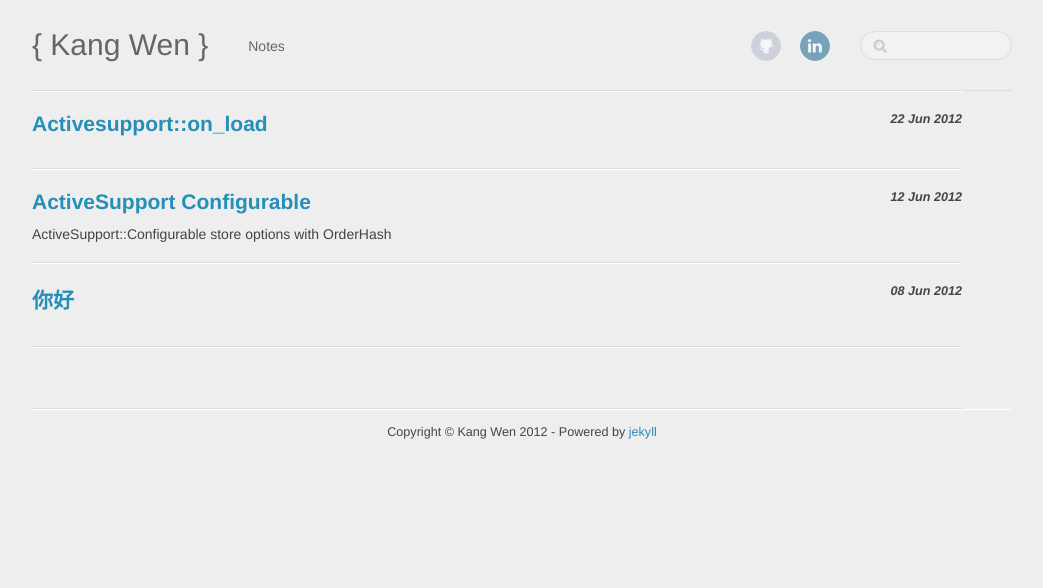
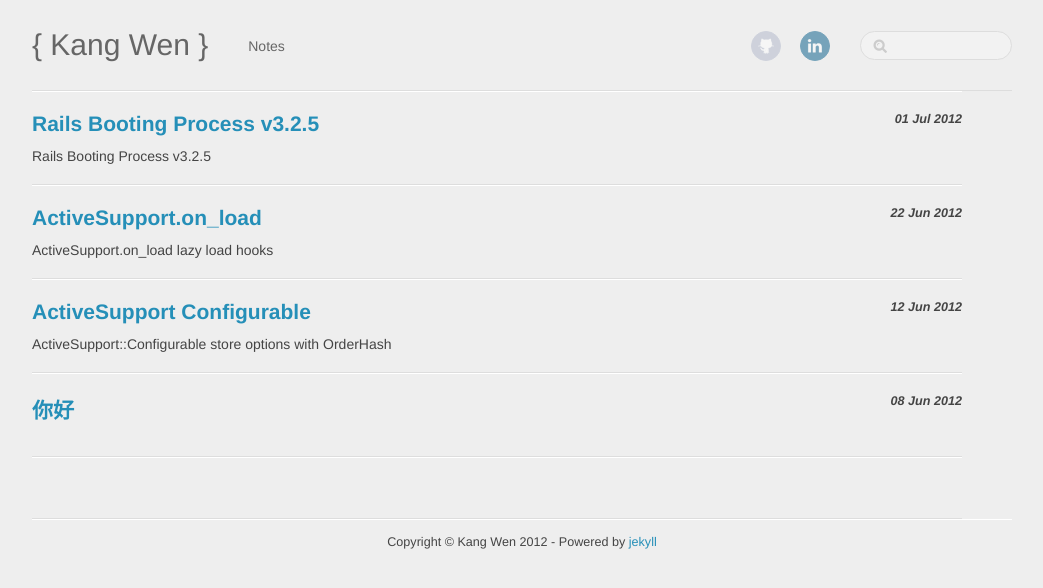
Before and after one commit to wkang/wkang.github.io, a Jekyll site: the page built from index.html, in a window 1280 px wide. Shown: the top 588 px of the page, without its empty margins (118-1161 px from the left). Built offline with Jekyll 4.4.1, drawn with Linux system fonts in a browser that asks for light colours; nearby versions of some CDN libraries; the list of posts is cut into pages by our own code; some of the changed lines change nothing that is shown.

Commit message:
add posts 07-01

```diff
--- a/_posts/2012/2012-06-22-activesupport::on_load.markdown
+++ b/_posts/2012/2012-06-22-activesupport::on_load.markdown
@@ -1,4 +1,3 @@
-
 ---
 title: ActiveSupport.on_load
 date: 2012-06-22
--- /dev/null
+++ b/_posts/2012/2012-07-01-rails-booting-process.markdown
@@ -0,0 +1,327 @@
+---
+title:  Rails Booting Process v3.2.5
+date: 2012-07-01
+slug: 2012/07/01/rails-booting-process
+layout: post
+categories: notes
+tags: [ruby rails booting initialize]
+desc:  Rails Booting Process v3.2.5
+---
+There are serval important gems like __activesuppot__, __activerecord__, __actionpack__...etc in rails. So how do rails initizlize these gems and boot? __Rails::Application__ have an overview about the process:
+
+> == Booting process ==
+> 1)  require "config/boot.rb" to setup load paths
+> 2)  require railties and engines
+> 3)  Define Rails.application as "class MyApp::Application < Rails::Application"
+> 4)  Run config.before_configuration callbacks
+> 5)  Load config/environments/ENV.rb
+> 6)  Run config.before_initialize callbacks
+> 7)  Run Railtie#initializer defined by railties, engines and application. One by one, each engine sets up its load paths, routes and runs its config/initializers/* files.
+> 9)  Custom Railtie#initializers added by railties, engines and applications are executed
+> 10) Build the middleware stack and run to_prepare callbacks
+> 11) Run config.before_eager_load and eager_load if cache classes is true
+> 12) Run config.after_initialize callbacks
+
+*where is step 8 ?*
+
+Type `rails new myapp` new a rails project, then we type `rails server` in terminal to rackup the rails server.
+
+### bin/rails script
+`rails` script will load `railties/bin/rails` script in background, `railties/bin/rails` require 'rails/cli' in railties gem.
+
+### rails/cli.rb
+`rails/cli` firstly will require `rbconfig` and `rails/script_rails_loader`, and then excute __Rails::ScriptRailsLoader.exec_script_rails!__
+
+> RbConfig  #rbconfig.rb is written by mkconfig.rb, (when the Ruby was built,) which may have itself changed over the various versions. Also, on Windows, some users install a one-click installer edition, that was not built on their own computer, and they may install it in a custom path, which may invalidate some of the values in the rbconfig.rb file.
+
+### script/rails
+Rails::ScriptRailsLoader.exec_script_rails! check curruent path whether have 'script/rails', if so, exec 'ruby script/rails server'.
+
+{:lang='ruby'}
+    APP_PATH = File.expand_path('../../config/application',  __FILE__)
+    require File.expand_path('../../config/boot',  __FILE__)
+    require 'rails/commands'
+
+## (1) require "config/boot.rb" to setup load paths
+`config/boot.rb` require 'rubygems' and setup bundler by Gemfile.
+
+### rails/commands.rb
+`rails/commands.rb` will take ARGV we passed to excute specify action, support 'generate', 'destroy', 'plugin', 'benchmarker', 'profiler', 'console', 'server', 'dbconsole', 'application', 'runner', 'new', '--version'... Here we pass __server__, codes below will be excuted:
+
+{:lang='ruby'}
+    require 'rails/commands/server'
+    Rails::Server.new.tap { |server|
+      # We need to require application after the server sets environment,
+      # otherwise the --environment option given to the server won't propagate.
+      require APP_PATH
+      Dir.chdir(Rails.application.root)
+      server.start
+    }
+
+### rails/commands/server
+`rails/commands/server` will require 'action_dispatch', defined __Rails::Server__ which inherited from __Rack::Server__, when Rails::Server.new will will call __Rack::Server.initialize__ method first, set ENV["RAILS_ENV"] and then default options for servers:
+
+> :environment=>"development",
+> :pid=>"/home/ysorigin/projects/iflyee/myapp/tmp/pids/server.pid",
+> :Port=>3000,
+> :Host=>"0.0.0.0",
+> :AccessLog=>[],
+> :config=>"/home/ysorigin/projects/iflyee/myapp/config.ru",
+> :daemonize=>false,
+> :debugger=>false,
+> :server=>nil
+
+### action_dispatch
+
+{:lang='ruby'}
+    require 'active_support'
+    require 'active_support/dependencies/autoload'
+    require 'action_pack'
+      # only version loaded
+    require 'active_model'
+      # active_model will require I18n, and add its locales/en file to I18n.load path
+    require 'rack'
+
+After initialize server require __APP_PATH__ set in script/rails which is 'config/application.rb', and chdir to project root and start to run.
+
+## (2)  require railties and engines
+
+### config/application.rb
+__appllication.rb__ require `config/boot.rb` again, and `rails/all`.
+
+{:lang='ruby'}
+    ##rails/all
+    require "rails"
+    %w(
+      active_record
+      action_controller
+      action_mailer
+      active_resource
+      rails/test_unit
+      sprockets
+    ).each do |framework|
+      begin
+        require "#{framework}/railtie"
+
+### rails.rb
+__rails.rb__ load __rails/ruby_version_check__, this will check ruby version for Rails 3, requires Ruby 1.8.7 or 1.9.2 above, __1.9.1__ have segfaulted the test suite. and load active_support/railtie and active_dispatch/railtie.
+
+and __config/application.rb__ also define our __Myapp::Application__ < __Rails::Application__.
+
+Railties will load by this sort: I18n::Railtie, ActiveSupport::Railtie, ActionDispatch::Railtie, ActionView::Railtie, ActionController::Railtie, ActiveRecord::Railtie, ActionMailer::Railtie, ActiveResource::Railtie, Sprockets::Railtie, Jquery::Rails::Engine, Remotipart::Rails::Engine, Sass::Rails::Railtie, Coffee::Rails::Engine, MyApp::Application
+
+All required railties inherited from __Rails::Railtie__, and its `inherited` will be excuted to include __Railtie::Configurable__ module *railtie.rb # Line 131*.
+
+## (3) Define Rails.application as __class MyApp::Application__
+__MyApp::Application__ < __Rails::Application__ < __Rails::Engine__ < __Rails::Railtie__, afterl our Rails.application defined, __Rails::Application.inherited__ will be excuted:
+
+{:lang='ruby'}
+    Rails.application = base.instance   # set Rails.application
+    #load classes in lib and use them during application configuration.
+    Rails.application.add_lib_to_load_path!
+    # run before_configuration callbacks
+    ActiveSupport.run_load_hooks(:before_configuration, base.instance)
+
+## (4) Run config.before_configuration callbacks
+
+And then is Rails::Engine.inherited and Rails::Railtie.inherited:
+
+{:lang='ruby'}
+    # Rails::Engine.inherited
+    Rails.application = base.instance   # set Rails.application
+    #load classes in lib and use them during application configuration.
+    Rails.application.add_lib_to_load_path!
+    # run before_configuration callbacks, like sass, haml have this block defined
+    ActiveSupport.run_load_hooks(:before_configuration, base.instance)
+
+    # Rails::Railtie.inherited
+    base.send(:include, Railtie::Configurable)
+    subclasses << base
+
+When we use `config` to add options to application, __Rails::Application__ initialize __Rails::Application::Configuration__ which < __Rails::Engine::Configuration__ < __Rails::Railtie::Configuration__.
+After this go back to __rails/commands.rb__, rails server run start method.Here it setup url and puts some logger to terminal and created tmp dirs for cache, pids, sessions, sockets, and then call __super__, which it's __Rack::Server.start__.
+
+{:lang='ruby'}
+    url = "#{options[:SSLEnable] ? 'https' : 'http'}://#{options[:Host]}:#{options[:Port]}"
+    puts "=> Booting #{ActiveSupport::Inflector.demodulize(server)}"
+    puts "=> Rails #{Rails.version} application starting in #{Rails.env} on #{url}"
+    puts "=> Call with -d to detach" unless options[:daemonize]
+    trap(:INT) { exit }
+    puts "=> Ctrl-C to shutdown server" unless options[:daemonize]
+    %w(cache pids sessions sockets).each do |dir_to_make|
+      FileUtils.mkdir_p(Rails.root.join('tmp', dir_to_make))
+    end
+
+    super
+
+### Rack::Server.start
+According default options __Rack::server__ will set varibles and require other libs, and call `wrapped_app` which initizlize app --> Rack::Builder parse __config.ru__ file into Rack Application(excute config.ru) ,and built the app --> call the default middlewares [__Rails::Rack::LogTailer__, __Rack::ContentLength__].
+
+{:lang='ruby'}
+    #######config.ru#######
+    require File.expand_path('../application', __FILE__)
+    # Initialize the rails application
+    Myapp::Application.initialize!
+
+Here __Myapp::Application.initialize!__ will excute __Rails::Initializable.run_initializers(:default)__ call initializers define in engine.rb, application/boostrap.rb application/finisher.rb and other railties(activerecord, action_controller, action_dispatch...) with sorts. `initializer(name, opts, &blk)`, opts set as __{:before => :xxx}__ or __{:after => :xx }__ to pass so that we can specify :xxx before or after some initializer to excute.
+After initializers get sort, will be excuted by this sort:
+
+#### #set_load_path
+Add configured load paths to ruby load paths and remove duplicates.
+
+#### #set_autoload_paths
+Add load paths to ruby to load, $LOAD_PATH, and uniq remove duplicate paths,Set the paths from which Rails will automatically load source files, and the load_once paths. *config* autoload_paths, eager_loaded_path.
+
+#### #add_routing_paths
+Load config/routes.rb app.routes_reloader.route_sets << routes
+
+#### #add_locales
+Add config/locales to i18n #load i18n locales  ##added later, but load higher priority
+
+#### #add_view_paths
+ActiveSupport.on_load views path
+
+## (5)  Load config/environments/ENV.rb
+
+#### #load_environment_config
+
+{:lang='ruby'}
+    @_env ||= ActiveSupport::StringInquirer.new(ENV["RAILS_ENV"] || ENV["RACK_ENV"] || "development"),
+
+paths will add config/environments/xxx.rb according __Rails.env__, as __@_env__. ENV is Ruby hash-like accessor for environment variables.
+by default it will load config/development.rb
+
+#### #load_environment_hook
+
+#### #load_active_support
+require "active_support/all"
+
+#### #preload_frameworks
+Preload all frameworks specified by the rails.config#frameworks.
+
+#### #initialize_logger
+Initialize logger, Rails.logger || config.logger || ActiveSupport::TaggedLogging
+
+#### #initialize_cache
+Set __Rails.cache__ to ActiveSupport::Cache.new.
+
+#### #initialize_dependency_mechanism
+Sets the dependency loading mechanism.## ActiveSupport::Dependencies.mechanism = config.cache_classes ? :require : :load
+
+## (6)  Run config.before_initialize callbacks
+
+#### #bootstrap_hook
+ActiveSupport.run_load_hooks(:before_initialize, app)
+
+### (7)  Run Railtie#initializer defined by railties, engines and application. One by one, each engine sets up its load paths, routes and runs its config/initializers/* files.
+
+#### #i18n.callbacks
+
+#### #active_support.initialize_whiny_nils
+
+#### #active_support.deprecation_behavior
+
+#### #active_support.initialize_time_zone
+
+#### #action_dispatch.configure
+
+#### #action_view.embed_authenticity_token_in_remote_forms
+
+#### #action_view.cache_asset_ids
+
+#### #action_view.javascript_expansions
+
+#### #action_view.set_configs
+
+#### #action_view.caching
+
+#### #action_controller.logger
+
+#### #action_controller.initialize_framework_caches
+
+#### #action_controller.assets_config
+
+#### #action_controller.set_configs
+
+#### #action_controller.compile_config_methods
+
+#### #active_record.initialize_timezone
+
+#### #active_record.logger
+
+#### #active_record.identity_map
+
+#### #active_record.set_configs
+
+#### #active_record.initialize_database
+
+#### #active_record.log_runtime
+
+#### #active_record.set_reloader_hooks
+
+#### #active_record.add_watchable_files
+
+#### #action_mailer.logger
+
+#### #action_mailer.set_configs
+
+#### #action_mailer.compile_config_methods
+
+#### #active_resource.set_configs
+
+#### #sprockets.environment
+
+#### #setup_sass
+
+#### #setup_compression
+
+#### #append_assets_path
+
+#### #prepend_helpers_path
+
+## (9)  Custom Railtie#initializers added by railties, engines and applications are executed
+
+#### #load_config_initializers
+Load all config/initializers, including other gems, plugins.
+
+#### #add_generator_templates
+
+#### #ensure_autoload_once_paths_as_subset
+
+#### #add_builtin_route
+For development ##match '/rails/info/properties' => "rails/info#properties"
+
+## (10) Build the middleware stack and run to_prepare callbacks
+#### #build_middleware_stack
+Include default middlewares
+
+#### #define_main_app_helper
+app.routes.define_mounted_helper(:main_app)
+
+#### #add_to_prepare_blocks
+ActionDispatch::Reloader.to_prepare(blk)
+
+#### #run_prepare_callbacks
+ActionDispatch::Reloader.prepare!
+
+## (11) Run config.before_eager_load and eager_load if cache classes is true
+
+#### #eager_load!
+ActiveSupport.run_load_hooks(:before_eager_load, self)
+railties.all(&:eager_load!), excute eager_load! for all railties
+
+## (12) Run config.after_initialize callbacks
+
+#### #finisher_hook
+ActiveSupport.run_load_hooks(:after_initialize, self)
+
+#### #set_routes_reloader_hook
+Set app reload just after the finisher hook to ensure routes added in the hook are still loaded.
+
+#### #set_clear_dependencies_hook
+Set app reload just after the finisher hook to ensure paths added in the hook are still loaded.
+
+#### #disable_dependency_loading
+ActiveSupport::Dependencies.unhook!
+'
+Finally __Rack::Server__ pass the app to handler(webrick, thin or others) to receive request from browsers.Rails Booting done! ![](/assets/images/emotions/00.jpg)
```
Also changed, not shown: assets/images/emotions/00.jpg (added).
